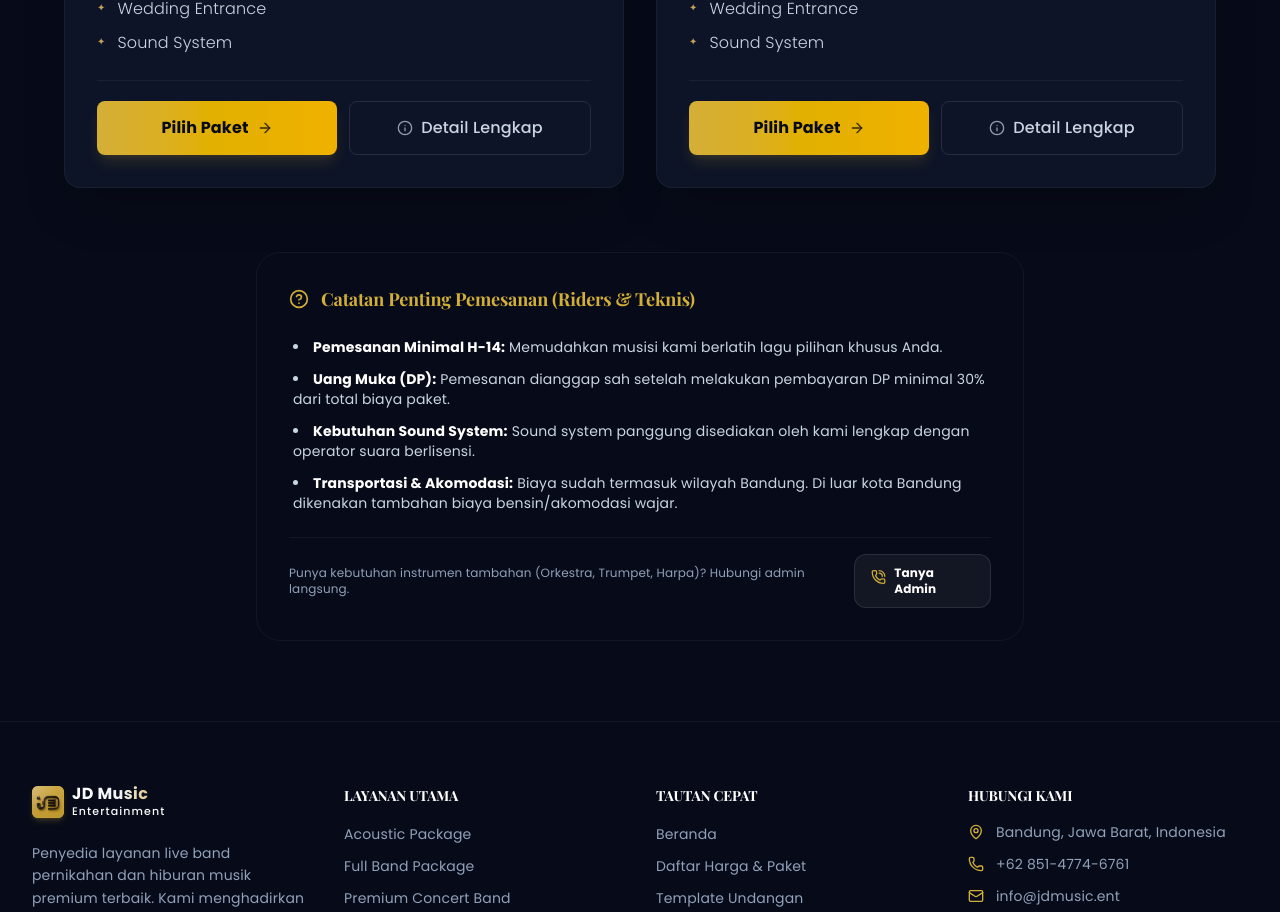
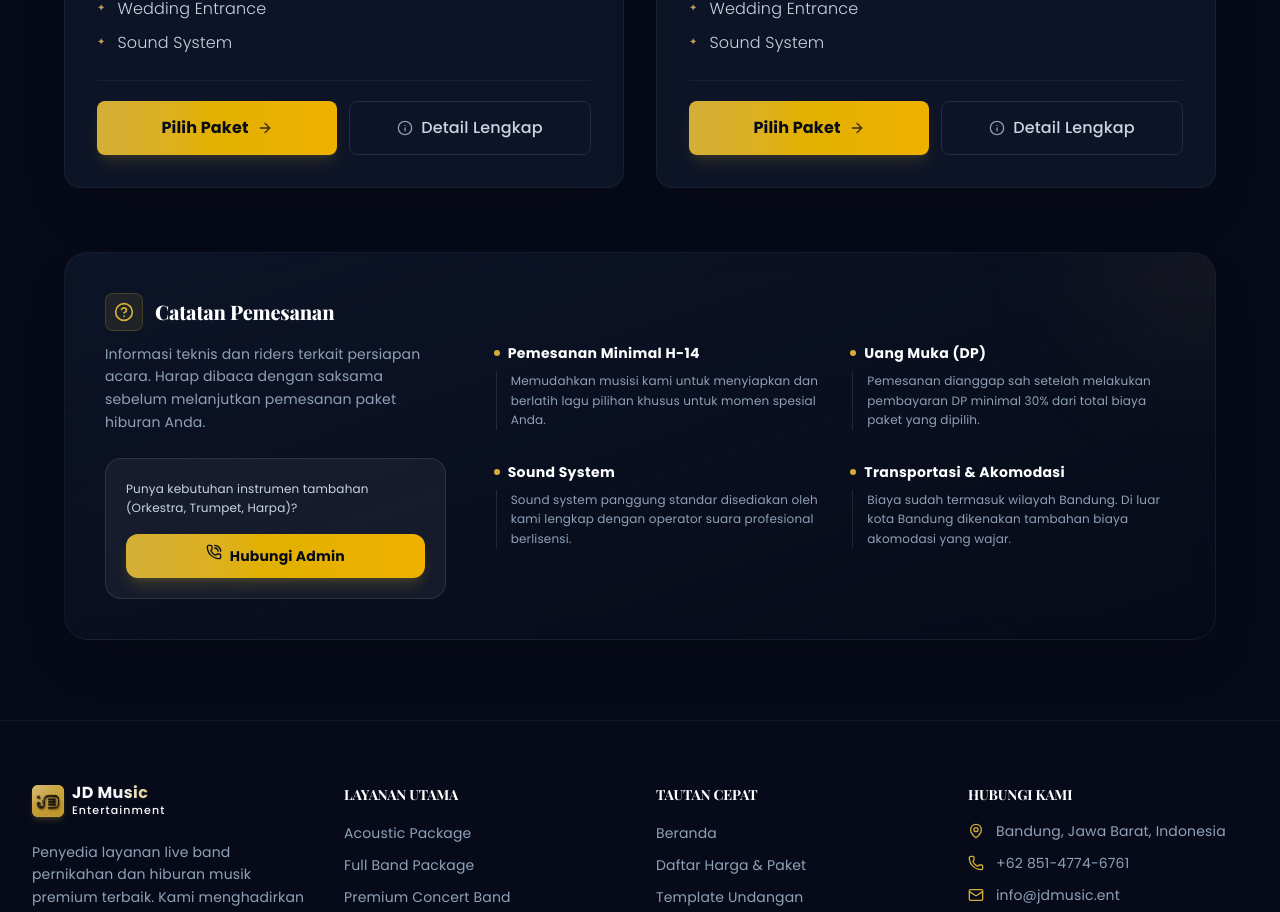
Before and after one commit to riyandimuhamad/jdmusicent, a Next.js app: page /pricelist in a window 1280 px wide. Shown: the part 1278-2190 px from the top of the page. Built offline with nearby package versions, Linux system fonts and the light colour scheme; no server answers; the database is empty.

Commit message:
feat: redesign catatan pemesanan section to a premium two-column layout

```diff
--- a/src/app/pricelist/page.js
+++ b/src/app/pricelist/page.js
@@ -76,39 +76,91 @@ export default function PricelistPage() {
         </div>
 
         {/* Technical & Riders FAQ Notes */}
-        <div className="max-w-3xl mx-auto p-6 sm:p-8 rounded-3xl glass-card border border-white/5 space-y-6">
-          <div className="flex items-center space-x-3 text-gold">
+        <div className="max-w-6xl mx-auto p-8 lg:p-10 rounded-3xl bg-gradient-to-br from-slate-900/80 to-navy-darker/80 backdrop-blur-md border border-white/5 shadow-2xl relative overflow-hidden group">
+          {/* Subtle Decoration */}
+          <div className="absolute top-0 right-0 w-64 h-64 bg-gold/5 rounded-full blur-3xl -translate-y-1/2 translate-x-1/2 group-hover:bg-gold/10 transition-colors duration-700" />
+
+          <div className="flex flex-col lg:flex-row gap-8 lg:gap-12 relative z-10">
+            {/* Left Column: Header & CTA */}
+            <div className="lg:w-1/3 flex flex-col justify-between space-y-6">
+              <div>
+                <div className="flex items-center space-x-3 text-gold mb-3">
+                  <div className="p-2 bg-gold/10 rounded-lg border border-gold/20">
                     <HelpCircle className="w-5 h-5" />
-            <h3 className="font-heading font-bold text-base sm:text-lg">Catatan Penting Pemesanan (Riders & Teknis)</h3>
                   </div>
-          <ul className="space-y-3 text-xs sm:text-sm text-slate-300 pl-1 list-disc list-inside">
-            <li>
-              <strong className="text-white">Pemesanan Minimal H-14:</strong> Memudahkan musisi kami berlatih lagu pilihan khusus Anda.
-            </li>
-            <li>
-              <strong className="text-white">Uang Muka (DP):</strong> Pemesanan dianggap sah setelah melakukan pembayaran DP minimal 30% dari total biaya paket.
-            </li>
-            <li>
-              <strong className="text-white">Kebutuhan Sound System:</strong> Sound system panggung disediakan oleh kami lengkap dengan operator suara berlisensi.
-            </li>
-            <li>
-              <strong className="text-white">Transportasi & Akomodasi:</strong> Biaya sudah termasuk wilayah Bandung. Di luar kota Bandung dikenakan tambahan biaya bensin/akomodasi wajar.
-            </li>
-          </ul>
+                  <h3 className="font-heading font-extrabold text-lg sm:text-xl text-white">
+                    Catatan Pemesanan
+                  </h3>
+                </div>
+                <p className="text-sm text-slate-400 leading-relaxed">
+                  Informasi teknis dan riders terkait persiapan acara. Harap dibaca dengan saksama sebelum melanjutkan pemesanan paket hiburan Anda.
+                </p>
+              </div>
 
-          <div className="pt-4 border-t border-white/5 flex flex-col sm:flex-row items-center justify-between gap-4">
-            <p className="text-xs text-slate-400 text-center sm:text-left">
-              Punya kebutuhan instrumen tambahan (Orkestra, Trumpet, Harpa)? Hubungi admin langsung.
+              <div className="p-5 rounded-2xl bg-white/5 border border-white/10 space-y-4">
+                <p className="text-xs text-slate-300 leading-relaxed">
+                  Punya kebutuhan instrumen tambahan (Orkestra, Trumpet, Harpa)?
                 </p>
                 <a
                   href={`https://wa.me/${process.env.NEXT_PUBLIC_ADMIN_WA || "6285147746761"}`}
                   target="_blank"
                   rel="noopener noreferrer"
-              className="inline-flex items-center space-x-2 px-4 py-2.5 rounded-xl text-xs font-bold text-white bg-white/5 border border-white/10 hover:bg-white/10 transition-colors"
+                  className="w-full inline-flex items-center justify-center space-x-2 px-4 py-3 rounded-xl text-sm font-bold text-navy-dark bg-gradient-to-r from-gold to-yellow-500 hover:from-yellow-400 hover:to-gold transition-all shadow-lg shadow-gold/20"
                 >
-              <PhoneCall className="w-4 h-4 text-gold animate-bounce" />
-              <span>Tanya Admin</span>
+                  <PhoneCall className="w-4 h-4 animate-bounce" />
+                  <span>Hubungi Admin</span>
                 </a>
+              </div>
+            </div>
+
+            {/* Right Column: List of Notes */}
+            <div className="lg:w-2/3 flex flex-col justify-center">
+              <div className="grid grid-cols-1 sm:grid-cols-2 gap-6 sm:gap-8">
+                {/* Item 1 */}
+                <div className="space-y-2">
+                  <div className="flex items-center space-x-2 text-white">
+                    <span className="w-1.5 h-1.5 rounded-full bg-gold"></span>
+                    <strong className="text-sm font-bold tracking-wide">Pemesanan Minimal H-14</strong>
+                  </div>
+                  <p className="text-xs text-slate-400 leading-relaxed pl-3.5 border-l border-white/10 ml-0.5">
+                    Memudahkan musisi kami untuk menyiapkan dan berlatih lagu pilihan khusus untuk momen spesial Anda.
+                  </p>
+                </div>
+
+                {/* Item 2 */}
+                <div className="space-y-2">
+                  <div className="flex items-center space-x-2 text-white">
+                    <span className="w-1.5 h-1.5 rounded-full bg-gold"></span>
+                    <strong className="text-sm font-bold tracking-wide">Uang Muka (DP)</strong>
+                  </div>
+                  <p className="text-xs text-slate-400 leading-relaxed pl-3.5 border-l border-white/10 ml-0.5">
+                    Pemesanan dianggap sah setelah melakukan pembayaran DP minimal 30% dari total biaya paket yang dipilih.
+                  </p>
+                </div>
+
+                {/* Item 3 */}
+                <div className="space-y-2">
+                  <div className="flex items-center space-x-2 text-white">
+                    <span className="w-1.5 h-1.5 rounded-full bg-gold"></span>
+                    <strong className="text-sm font-bold tracking-wide">Sound System</strong>
+                  </div>
+                  <p className="text-xs text-slate-400 leading-relaxed pl-3.5 border-l border-white/10 ml-0.5">
+                    Sound system panggung standar disediakan oleh kami lengkap dengan operator suara profesional berlisensi.
+                  </p>
+                </div>
+
+                {/* Item 4 */}
+                <div className="space-y-2">
+                  <div className="flex items-center space-x-2 text-white">
+                    <span className="w-1.5 h-1.5 rounded-full bg-gold"></span>
+                    <strong className="text-sm font-bold tracking-wide">Transportasi & Akomodasi</strong>
+                  </div>
+                  <p className="text-xs text-slate-400 leading-relaxed pl-3.5 border-l border-white/10 ml-0.5">
+                    Biaya sudah termasuk wilayah Bandung. Di luar kota Bandung dikenakan tambahan biaya akomodasi yang wajar.
+                  </p>
+                </div>
+              </div>
+            </div>
           </div>
         </div>
 
```
Lines whose indentation alone changed are shown as unchanged.
